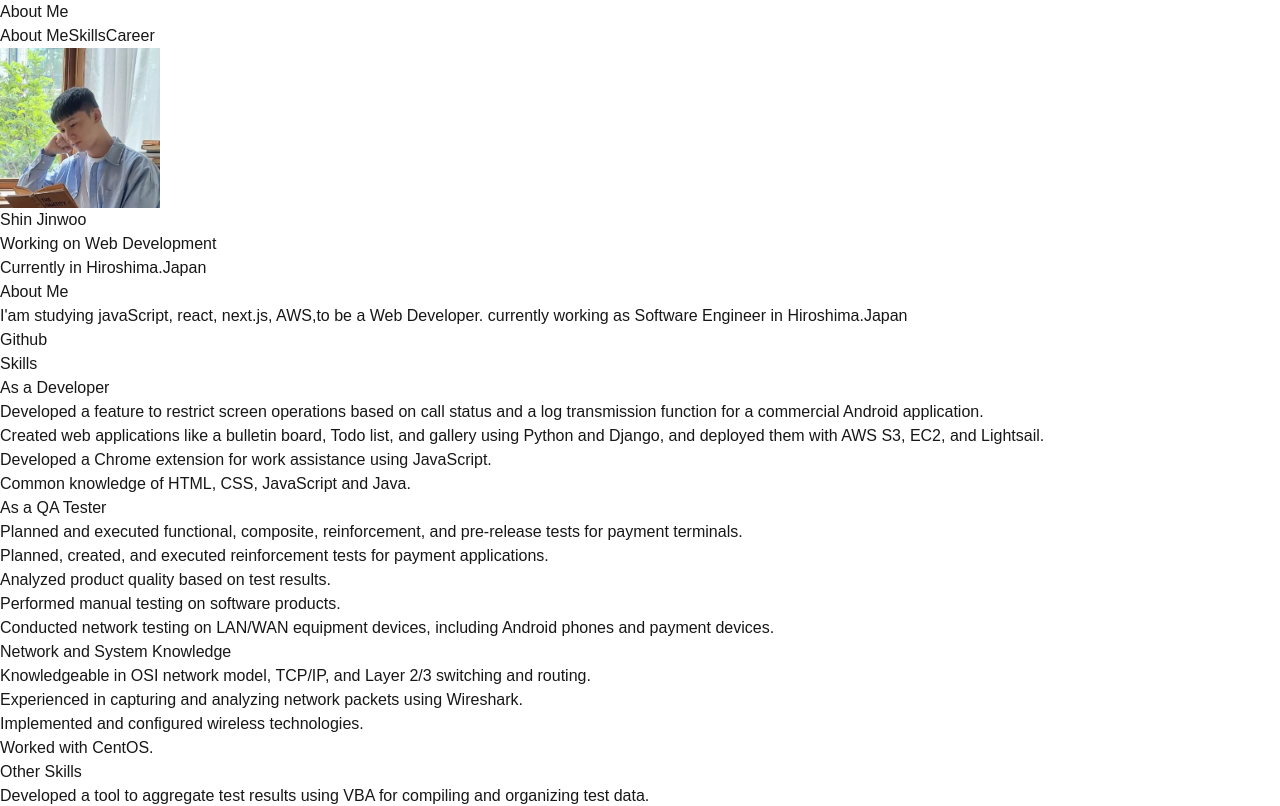
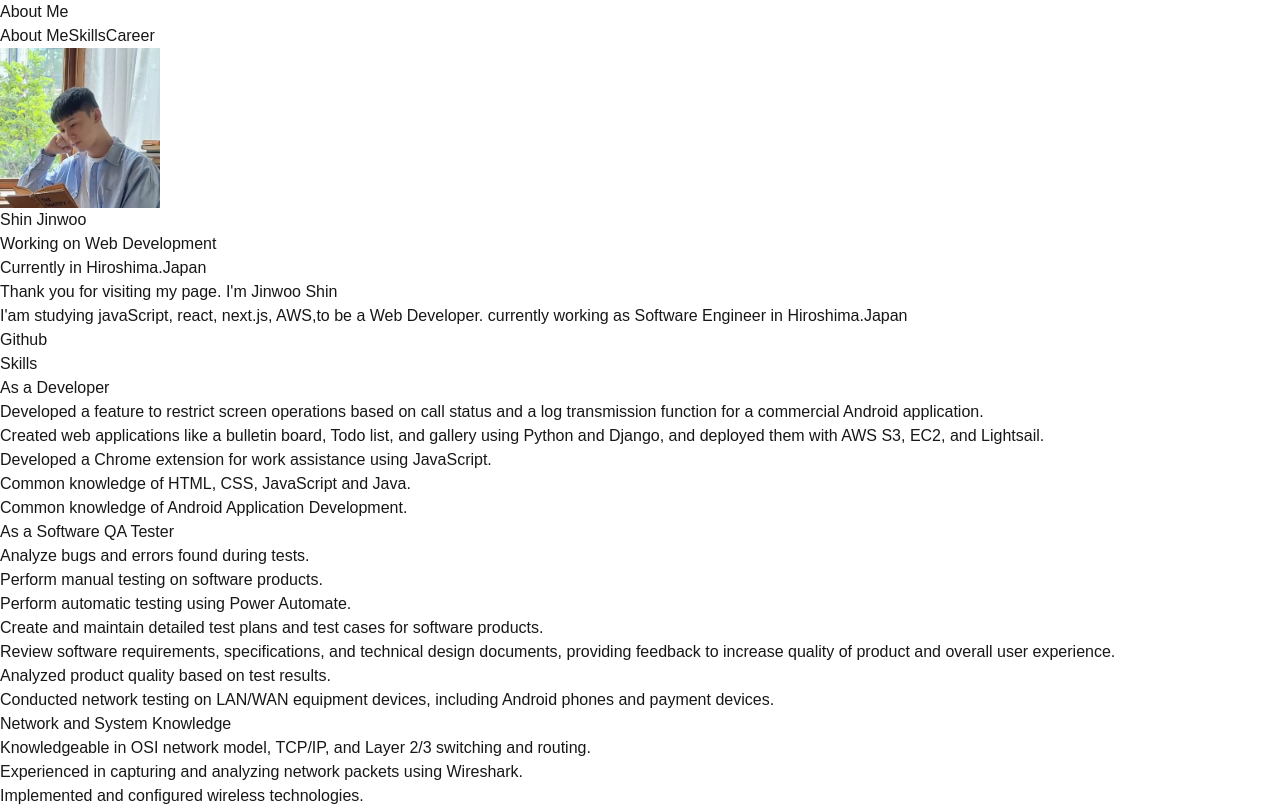
Before and after one commit to POLARIS0027/my-portfolio, a Next.js app: page / in a window 1280 px wide. Shown: the top 806 px of the page. Built offline with nearby package versions, Linux system fonts and the light colour scheme.

Commit message:
text updates

```diff
--- a/src/app/page.js
+++ b/src/app/page.js
@@ -29,7 +29,7 @@ export default function Home() {
         {/* 오른쪽 소개 글과 Skills, Career */}
         <div className="flex-1">
           <div id="about" className="mb-10">
-            <h3 className="text-3xl font-semibold mb-4">About Me</h3>
+            <h3 className="text-3xl font-semibold mb-4">Thank you for visiting my page. I&apos;m Jinwoo Shin</h3>
             <p className="mb-4">
               I&apos;am studying <span className="font-bold">javaScript, react, next.js, AWS,</span>to be a Web Developer. currently working as Software Engineer in  <span className="font-bold">Hiroshima.Japan</span>
             </p>
@@ -47,14 +47,17 @@ export default function Home() {
               <li>Created web applications like a bulletin board, Todo list, and gallery using Python and Django, and deployed them with AWS S3, EC2, and Lightsail.</li>
               <li>Developed a Chrome extension for work assistance using JavaScript.</li>
               <li>Common knowledge of HTML, CSS, JavaScript and Java.</li>
+              <li>Common knowledge of Android Application Development.</li>
             </ul>
 
-            <h3 className="text-2xl font-semibold mt-4 mb-2">As a QA Tester</h3>
+            <h3 className="text-2xl font-semibold mt-4 mb-2">As a Software QA Tester</h3>
             <ul className="list-disc pl-5">
-              <li>Planned and executed functional, composite, reinforcement, and pre-release tests for payment terminals.</li>
-              <li>Planned, created, and executed reinforcement tests for payment applications.</li>
+              <li>Analyze bugs and errors found during tests.</li>
+              <li>Perform manual testing on software products.</li>
+              <li>Perform automatic testing using Power Automate.</li>
+              <li>Create and maintain detailed test plans and test cases for software products.</li>
+              <li>Review software requirements, specifications, and technical design documents, providing feedback to increase quality of product and overall user experience.</li>
               <li>Analyzed product quality based on test results.</li>
-              <li>Performed manual testing on software products.</li>
               <li>Conducted network testing on LAN/WAN equipment devices, including Android phones and payment devices.</li>
             </ul>
 
@@ -63,13 +66,14 @@ export default function Home() {
               <li>Knowledgeable in OSI network model, TCP/IP, and Layer 2/3 switching and routing.</li>
               <li>Experienced in capturing and analyzing network packets using Wireshark.</li>
               <li>Implemented and configured wireless technologies.</li>
-              <li>Worked with CentOS.</li>
+              <li>Experience with Cent OS.</li>
             </ul>
 
             <h3 className="text-2xl font-semibold mt-4 mb-2">Other Skills</h3>
             <ul className="list-disc pl-5">
               <li>Developed a tool to aggregate test results using VBA for compiling and organizing test data.</li>
               <li>Managed project progress and schedules with business partners to ensure smooth project flow.</li>
+              <li>Trained new employees as an OJT trainer.</li>
             </ul>
 
             <h3 className="text-2xl font-semibold mt-4 mb-2">Language Skills</h3>
```
